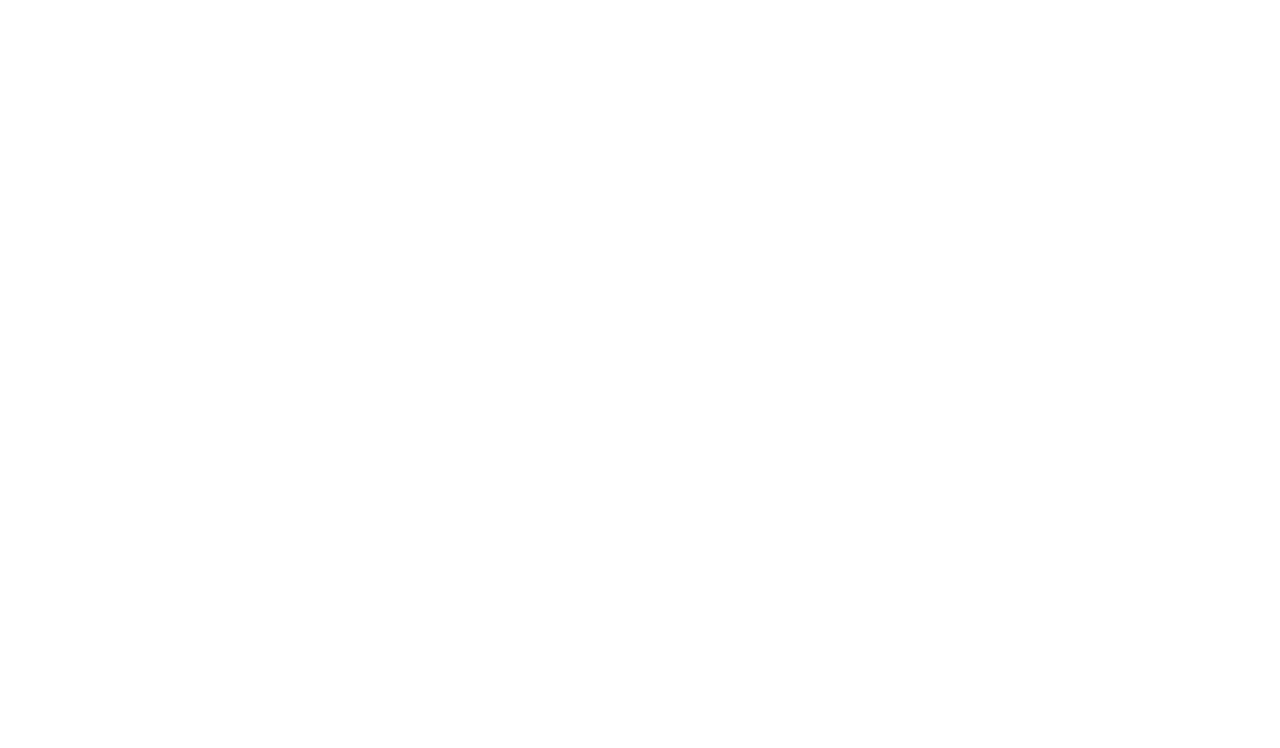
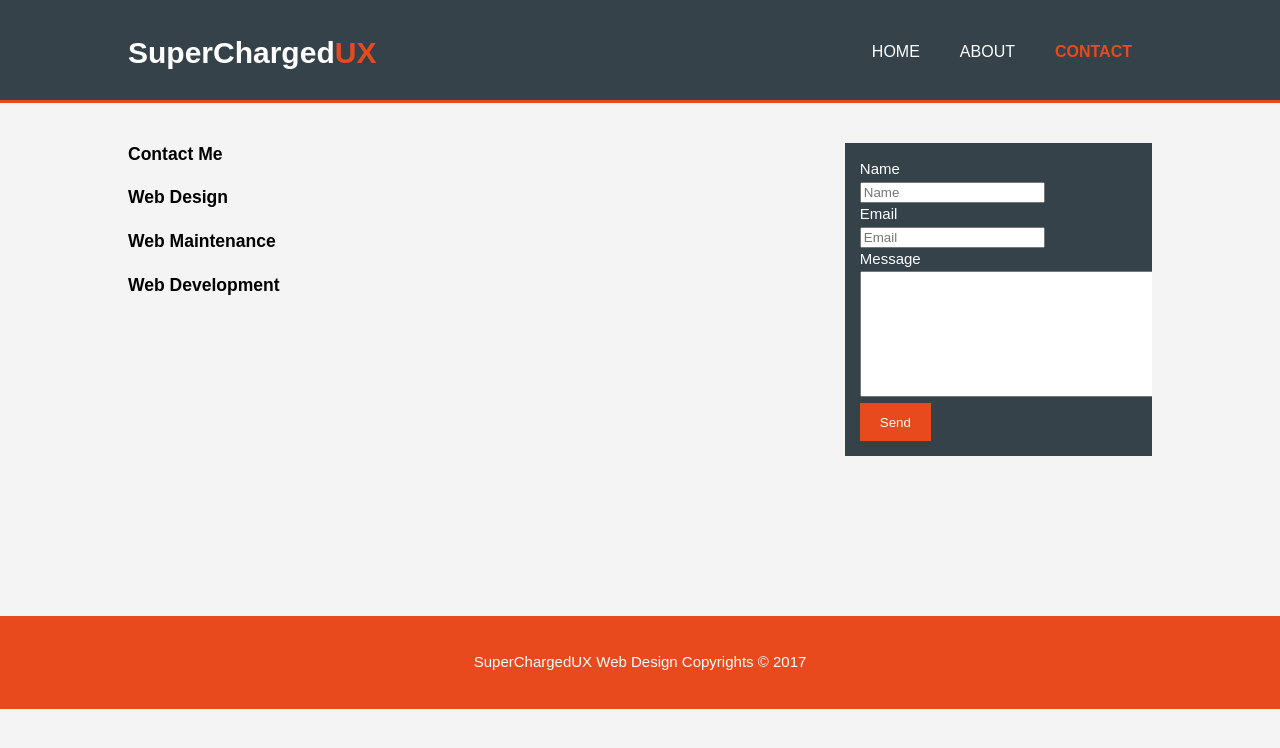
Before and after one commit to databyteEngineer/databyteEngineer.github.io, a plain HTML site: page contact.html in a window 1280 px wide. Drawn offline with Linux system fonts and the light colour scheme.

Commit message:
Finished about and contact page

```diff
--- a/about.html
+++ b/about.html
@@ -0,0 +1,67 @@
+<!DOCTYPE html>
+<html lang="en">
+    <head>
+        <meta charset="UTF-8">
+        <meta name="viewport" content="width=device-width, initial-scale=1.0">
+        <meta http-equiv="X-UA-Compatible" content="ie=edge">
+
+        <meta name="description" content="Andrew Wiley a Front End Developer from Miami, FL website portfolio.">
+        <meta name="keywords" content="HTML,CSS,JavaScript, Andrew, Wiley, Andrew Wiley, Portfolio, Web design, Web developer, Front End Developer, professional web design">
+        <meta name="author" content="Andrew Wiley">
+
+        <meta name="target" content="all">
+        <meta name="HandheldFriendly" content="True">
+        <meta name="coverage" content="Worldwide">
+        <meta name="distribution" content="Global">
+        <title>SuperCharged UX | UI - About</title>
+
+        <link rel="stylesheet" href="css/style.css">
+    </head>
+    <body>
+        <header>
+
+            <div class="container">
+                <div id="branding">
+                    <h1>SuperCharged<span class="highlight">UX</span></h1>
+                </div>
+                <nav>
+                    <ul>
+                        <li><a href="index.html">Home</a></li>
+                        <li class="current"><a href="about.html">About</a></li>
+                        <li><a href="contact.html">Contact</a></li>
+                    </ul>
+                </nav>
+            </div>
+        </header>
+
+        <section id="guides">
+            <div class="container">
+                <article id="main-col">
+                    <h1 class="page-title">About Me</h1>
+
+                    <p>Lorem Ipsum is simply dummy text of the printing and typesetting industry. Lorem Ipsum has been the industry's standard dummy text ever since the 1500s, when an unknown printer took a galley of type and scrambled it to make a type specimen book. It has survived not only five centuries, but also the leap into electronic typesetting, remaining essentially unchanged. It was popularised in the 1960s with the release of Letraset sheets containing Lorem Ipsum passages, and more recently with desktop publishing software like Aldus PageMaker including versions of Lorem Ipsum.
+                    </p>
+
+                    <p>
+                        Lorem Ipsum is simply dummy text of the printing and typesetting industry. Lorem Ipsum has been the industry's standard dummy text ever since the 1500s, when an unknown printer took a galley of type and scrambled it to make a type specimen book. It has survived not only five centuries, but also the leap into electronic typesetting, remaining essentially unchanged. It was popularised in the 1960s with the release of Letraset sheets containing Lorem Ipsum passages, and more recently with desktop publishing software like Aldus PageMaker including versions of Lorem Ipsum.
+                    </p>
+                </article>
+
+                <aside id="sidebar">
+                    <div class="dark">
+                        <h3>Front End Web Development</h3>
+                        <p>
+                            Lorem Ipsum is simply dummy text of the printing and typesetting industry.
+                        </p>
+                    </div>
+                </aside>
+            </div>
+        </section>
+
+
+
+        <footer>
+            <p>SuperChargedUX Web Design Copyrights &copy; 2017</p>
+        </footer>
+    </body>
+</html>
--- a/contact.html
+++ b/contact.html
@@ -0,0 +1,84 @@
+<!DOCTYPE html>
+<html lang="en">
+    <head>
+        <meta charset="UTF-8">
+        <meta name="viewport" content="width=device-width, initial-scale=1.0">
+        <meta http-equiv="X-UA-Compatible" content="ie=edge">
+
+        <meta name="description" content="Andrew Wiley a Front End Developer from Miami, FL website portfolio.">
+        <meta name="keywords" content="HTML,CSS,JavaScript, Andrew, Wiley, Andrew Wiley, Portfolio, Web design, Web developer, Front End Developer, professional web design">
+        <meta name="author" content="Andrew Wiley">
+
+        <meta name="target" content="all">
+        <meta name="HandheldFriendly" content="True">
+        <meta name="coverage" content="Worldwide">
+        <meta name="distribution" content="Global">
+        <title>SuperCharged UX | UI - Contact</title>
+
+        <link rel="stylesheet" href="css/style.css">
+    </head>
+    <body>
+        <header>
+
+            <div class="container">
+                <div id="branding">
+                    <h1>SuperCharged<span class="highlight">UX</span></h1>
+                </div>
+                <nav>
+                    <ul>
+                        <li><a href="index.html">Home</a></li>
+                        <li><a href="about.html">About</a></li>
+                        <li class="current"><a href="contact.html">Contact</a></li>
+                    </ul>
+                </nav>
+            </div>
+        </header>
+
+        <section id="guides">
+            <div class="container">
+                <article id="main-col">
+                    <h1 class="contact">Contact Me</h1>
+
+                    <ul id="contact">
+                        <li>
+                            <h3>Web Design</h3>
+                            <p></p>
+                        </li>
+                        <li>
+                            <h3>Web Maintenance</h3>
+                        </li>
+                        <li>
+                            <h3>Web Development</h3>
+                        </li>
+                    </ul>
+                </article>
+
+                <aside id="sidebar">
+                    <div class="dark">
+                        <form class="ready" action="databyte.engineer@gmail.com">
+                            <div>
+                                <label for="">Name</label><br>
+                                <input type="text" name="name" placeholder="Name">
+                            </div>
+                            <div>
+                                <label for="">Email</label><br>
+                                <input type="text" name="email" placeholder="Email">
+                            </div>
+                            <div>
+                                <label for="">Message</label><br>
+                                <textarea name="message" rows="8" cols="60"></textarea>
+                            </div>
+                            <button class="button_1" type="submit">Send</button>
+                        </form>
+                    </div>
+                </aside>
+            </div>
+        </section>
+
+
+
+        <footer>
+            <p>SuperChargedUX Web Design Copyrights &copy; 2017</p>
+        </footer>
+    </body>
+</html>
--- a/css/style.css
+++ b/css/style.css
@@ -67,6 +67,21 @@ header .highlight, header .current a {
 header a:hover {
     color: #cccccc;
     font-weight: bold;
+}
+
+.dark {
+    padding: 15px;
+    background: #35424a;
+    color: #ffffff;
+    margin: 10px 0;
+}
+
+.button_1 {
+    height: 38px;
+    background: #e8491d;
+    border: 0;
+    padding: 0 20px;
+    color: #ffffff;
 }
 
 
@@ -174,6 +189,23 @@ padding-right: 30%;
 }
 
 
+/* Article */
+#main-col {
+    float: left;
+    width: 65%;
+}
+
+
+/* SIDEBAR */
+
+#sidebar {
+    float: right;
+    width: 30%;
+    margin-top: 10px;
+}
+
+
+
 
 
 footer {
```
